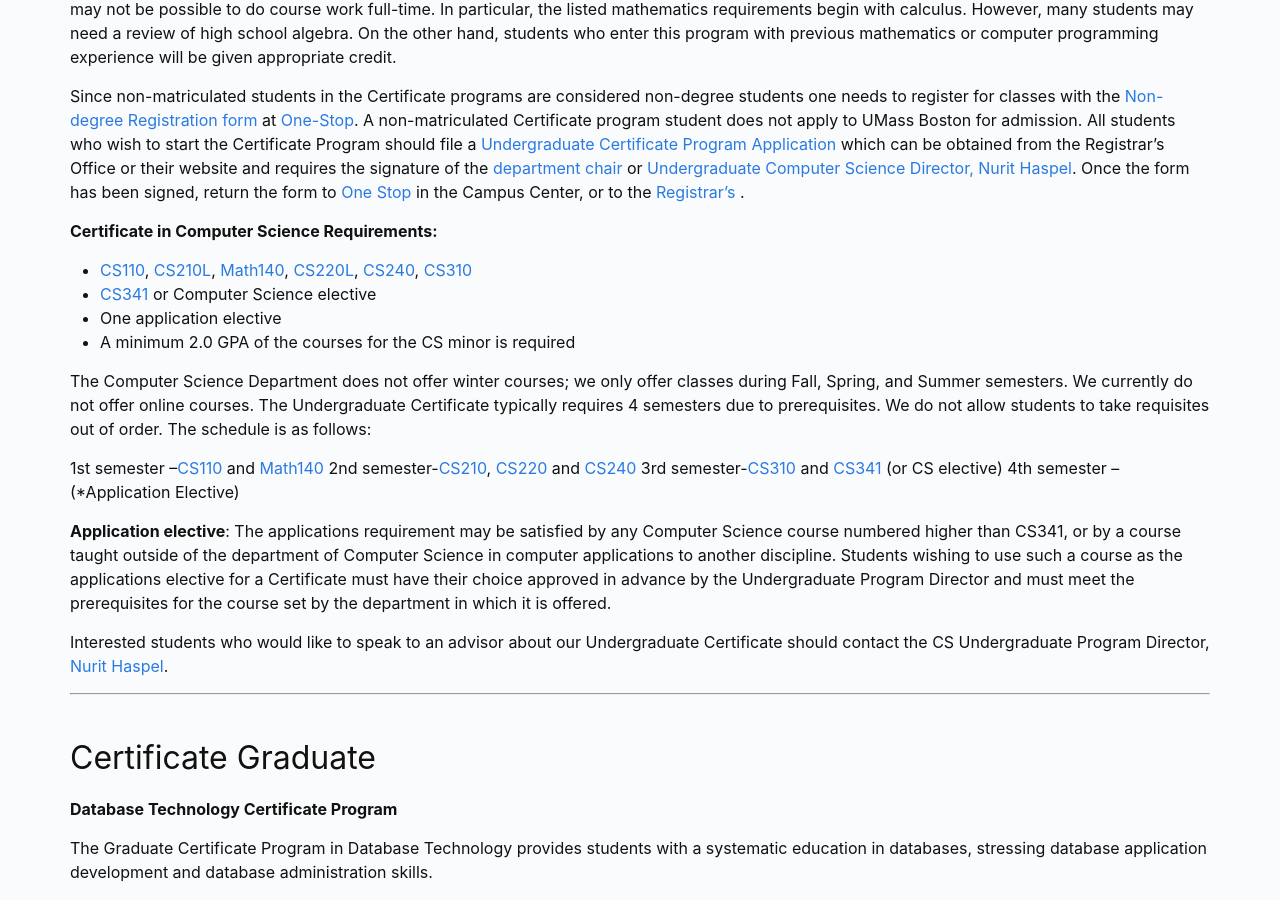
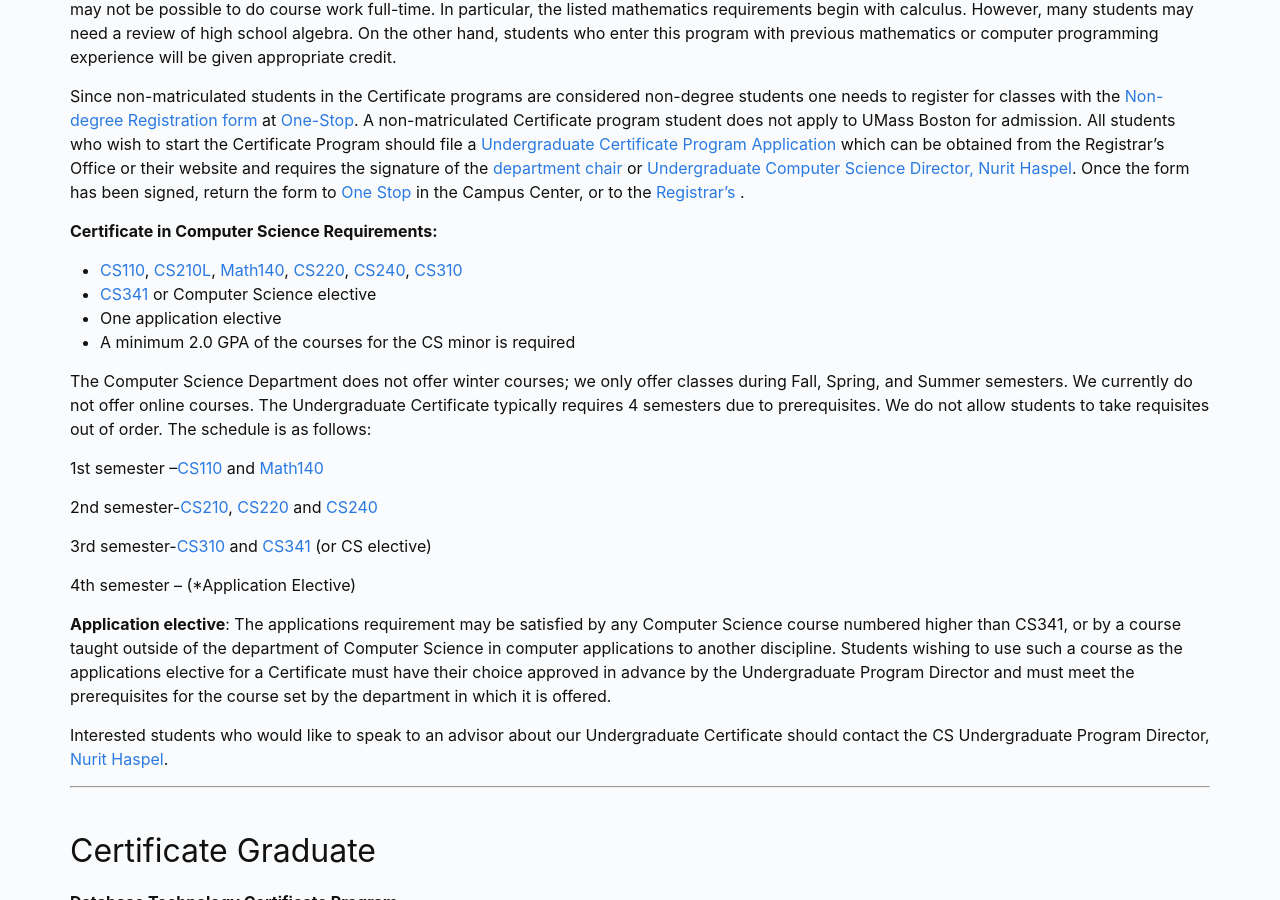
Before and after one commit to umbcs/umbcs.github.io, a Jekyll site: the page built from WEB/academics/c-programs.markdown, in a window 1280 px wide and 900 px high, scrolled down 749 px. Built offline with Jekyll 4.4.1, drawn with Linux system fonts in a browser that asks for light colours.

Commit message:
Update c-programs.markdown

```diff
--- a/WEB/academics/c-programs.markdown
+++ b/WEB/academics/c-programs.markdown
@@ -28,7 +28,7 @@ Since non-matriculated students in the Certificate programs are considered non-d
 
 **Certificate in Computer Science Requirements:**
 
-- [CS110]({{site.baseurl}}/academics/courses/CS110), [CS210L]({{site.baseurl}}/academics/courses/CS210L), [Math140](https://www.umb.edu/course_catalog/course_info/ugrd_MATH_all_140), [CS220L]({{site.baseurl}}/academics/courses/CS220), [CS240]({{site.baseurl}}/academics/courses/CS240), [CS310]({{site.baseurl}}/academics/courses/CS310)
+- [CS110]({{site.baseurl}}/academics/courses/CS110), [CS210L]({{site.baseurl}}/academics/courses/CS210L), [Math140](https://www.umb.edu/course_catalog/course_info/ugrd_MATH_all_140), [CS220]({{site.baseurl}}/academics/courses/CS220), [CS240]({{site.baseurl}}/academics/courses/CS240), [CS310]({{site.baseurl}}/academics/courses/CS310)
 - [CS341]({{site.baseurl}}/academics/courses/CS341) or Computer Science elective
 - One application elective
 - A minimum 2.0 GPA of the courses for the CS minor is required
@@ -36,8 +36,11 @@ Since non-matriculated students in the Certificate programs are considered non-d
 The Computer Science Department does not offer winter courses; we only offer classes during Fall, Spring, and Summer semesters. We currently do not offer online courses. The Undergraduate Certificate typically requires 4 semesters due to prerequisites. We do not allow students to take requisites out of order. The schedule is as follows:
 
 1st semester –[CS110]({{site.baseurl}}/academics/courses/CS110) and [Math140](https://www.umb.edu/course_catalog/course_info/ugrd_MATH_all_140)
+
 2nd semester-[CS210]({{site.baseurl}}/academics/courses/CS210), [CS220]({{site.baseurl}}/academics/courses/CS220) and [CS240]({{site.baseurl}}/academics/courses/CS240)
+
 3rd semester-[CS310]({{site.baseurl}}/academics/courses/CS310) and [CS341]({{site.baseurl}}/academics/courses/CS341) (or CS elective)
+
 4th semester – (\*Application Elective)
 
 **Application elective**: The applications requirement may be satisfied by any Computer Science course numbered higher than CS341, or by a course taught outside of the department of Computer Science in computer applications to another discipline. Students wishing to use such a course as the applications elective for a Certificate must have their choice approved in advance by the Undergraduate Program Director and must meet the prerequisites for the course set by the department in which it is offered.
```
